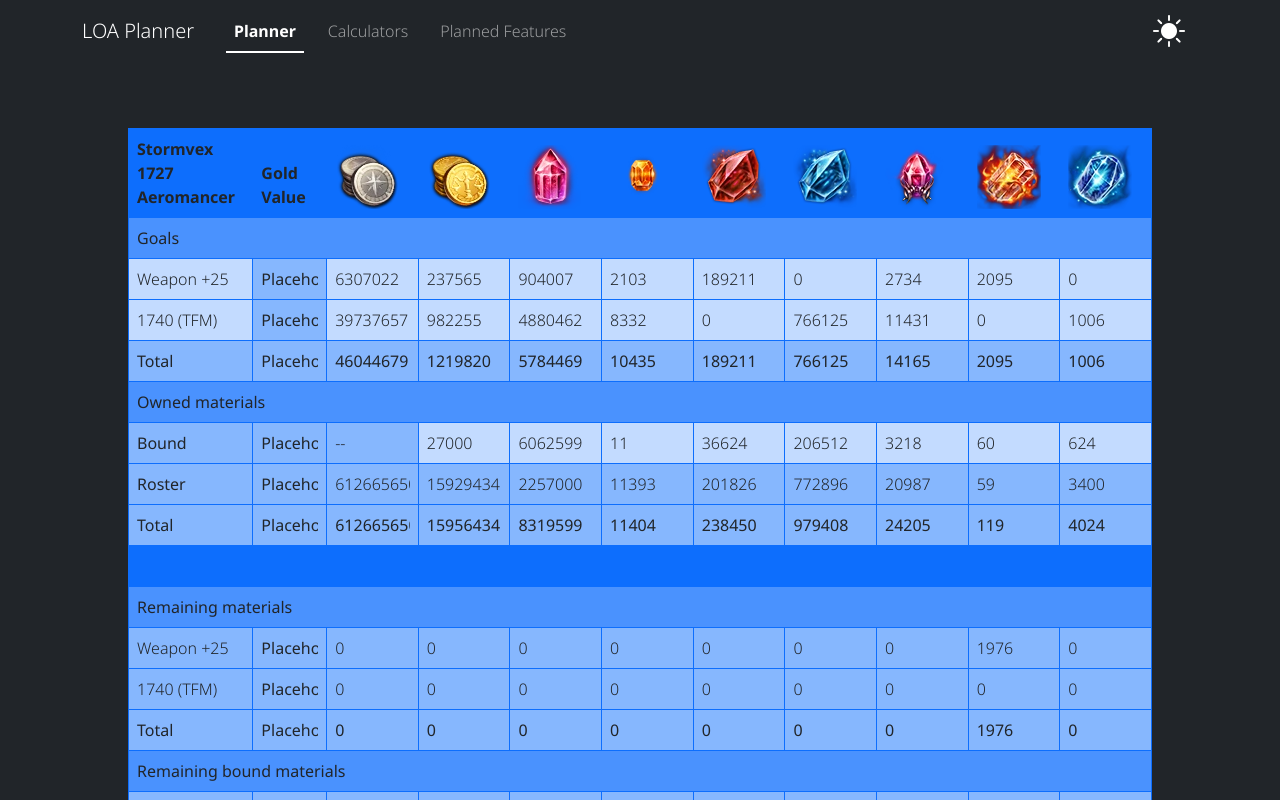
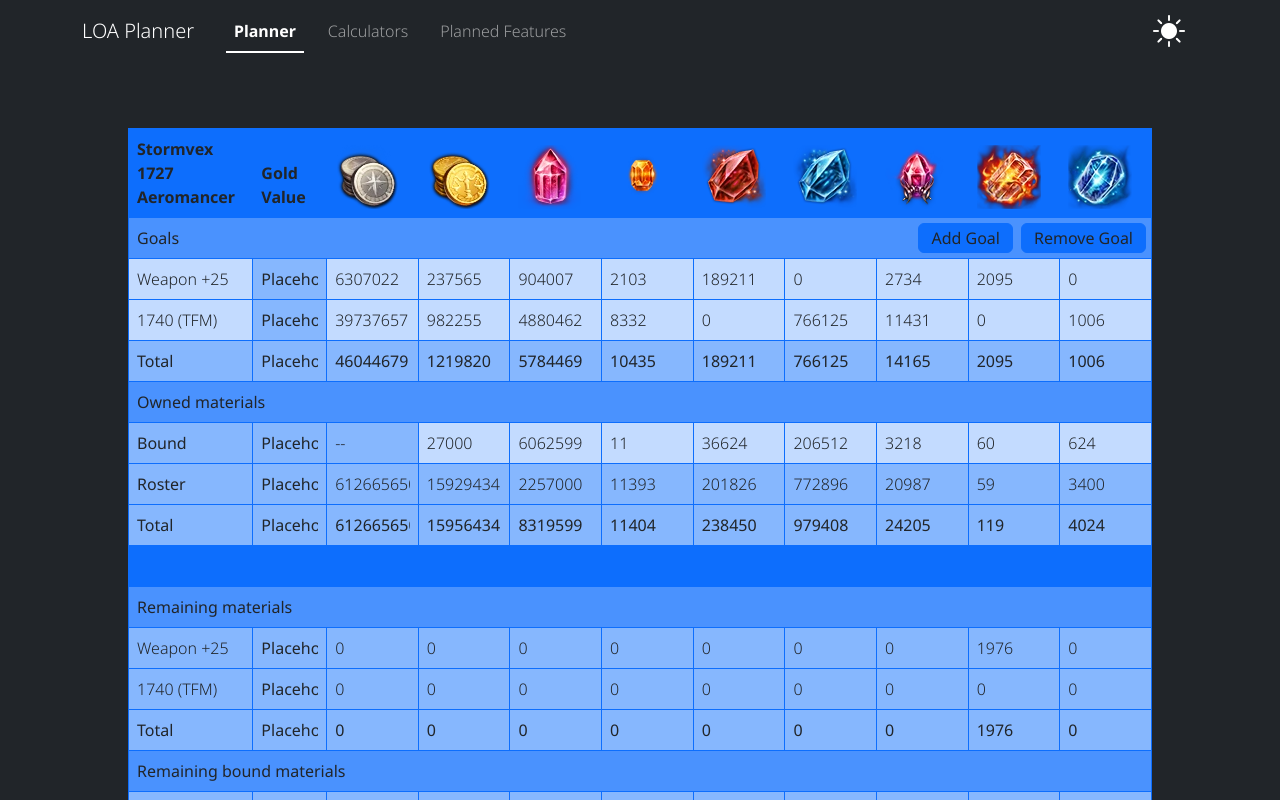
Before and after one commit to md842/loa-planner, a React (Vite) app: page / in a window 1280 px wide. Shown: the top 800 px of the page. Built offline with nearby package versions, Linux system fonts and the light colour scheme.

Commit message:
Add Goal and Remove Goal button styling
Added buttons for Add Goal and Remove Goal with appropriate styling. Functionality is not yet implemented.

```diff
--- a/src/components/CharacterCard.css
+++ b/src/components/CharacterCard.css
@@ -24,6 +24,25 @@ td, th{ /* Set border color to the table's theme color */
 
 .writeable{ /* Sets derived color for writeable fields */
   background-color: color-mix(in srgb, var(--color) 25%, white 75%) !important;
+}
+
+/* Goal buttons formatting */
+
+.section-title.goals{
+  border-right: none; /* Hide extra border to the right of "Goals" */
+}
+
+.section-title.goal-btns{
+  border-left: none; /* Hide extra border to the right of "Goals" */
+  text-align: right;
+  padding: calc(0.375em - 1px); /* Reduce padding according to button height to maintain row size */
+}
+
+.section-title.goal-btns button{
+  background-color: var(--color);
+  color: #212529; /* Set light mode default text color */
+  margin-left: 0.5em; /* Separate buttons */
+  line-height: 1em; /* Reduce button height to fit in row */
 }
 
 /* Input formatting */
--- a/src/components/CharacterCard.tsx
+++ b/src/components/CharacterCard.tsx
@@ -13,6 +13,7 @@ import t4_red from '../assets/t4_red.png';
 import t4_redSolar from '../assets/t4_redsolar.png';
 import t4_shard from '../assets/t4_shard.png';
 
+import Button from 'react-bootstrap/Button';
 import Table from 'react-bootstrap/Table';
 
 export function CharacterCard(char: Character): JSX.Element{
@@ -84,17 +85,13 @@ export function CharacterCard(char: Character): JSX.Element{
   }
 
 
-  function sanitizeInput(e: ChangeEvent<HTMLInputElement>, prevValue: number): boolean{
-    if (e.target.value == "") // Input sanitization: allow deleting last digit
-      e.target.value = "0"; // Set empty input to 0
+  function addGoal(){
+    console.log("addGoal called (not implemented)");
+  }
 
-    let input: number = Number(e.target.value);
-    if (Number.isNaN(input)){ // Input sanitization: Reject non-numeric input
-      e.target.value = String(prevValue); // Overwrite invalid value
-      return false; // Input is invalid
-    }
-    e.target.value = String(input); // Input sanitization: Clear leading 0s
-    return true; // Input is valid
+
+  function removeGoal(){
+    console.log("removeGoal called (not implemented)");
   }
 
 
@@ -242,7 +239,13 @@ export function CharacterCard(char: Character): JSX.Element{
         </tr>
       </thead>
       <tbody>
-        <tr className="bold"><td className="section-title" colSpan={11}>Goals</td></tr>
+        <tr className="bold">
+          <td className="section-title goals" colSpan={1}>Goals</td>
+          <td className="section-title goal-btns" colSpan={10}>
+            <Button variant="primary" onClick={addGoal}>Add Goal</Button>
+            <Button variant="primary" onClick={removeGoal}>Remove Goal</Button>
+          </td>
+        </tr>
         {goalTable}
         <tr className="bold"><td className="section-title" colSpan={11}>Owned materials</td></tr>
         {matsTable}
@@ -255,3 +258,17 @@ export function CharacterCard(char: Character): JSX.Element{
     </Table>
   );
 }
+
+
+function sanitizeInput(e: ChangeEvent<HTMLInputElement>, prevValue: number): boolean{
+  if (e.target.value == "") // Input sanitization: allow deleting last digit
+    e.target.value = "0"; // Set empty input to 0
+
+  let input: number = Number(e.target.value);
+  if (Number.isNaN(input)){ // Input sanitization: Reject non-numeric input
+    e.target.value = String(prevValue); // Overwrite invalid value
+    return false; // Input is invalid
+  }
+  e.target.value = String(input); // Input sanitization: Clear leading 0s
+  return true; // Input is valid
+}
```
